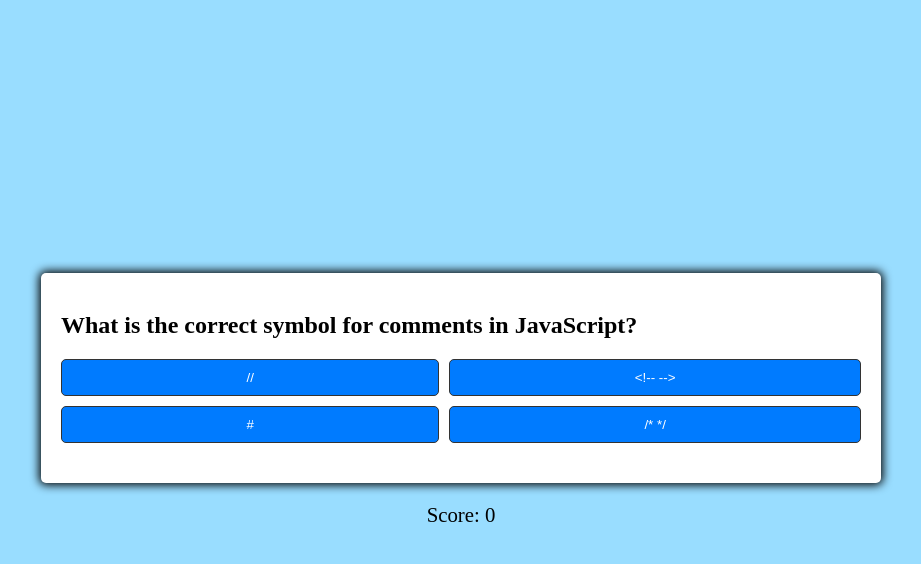
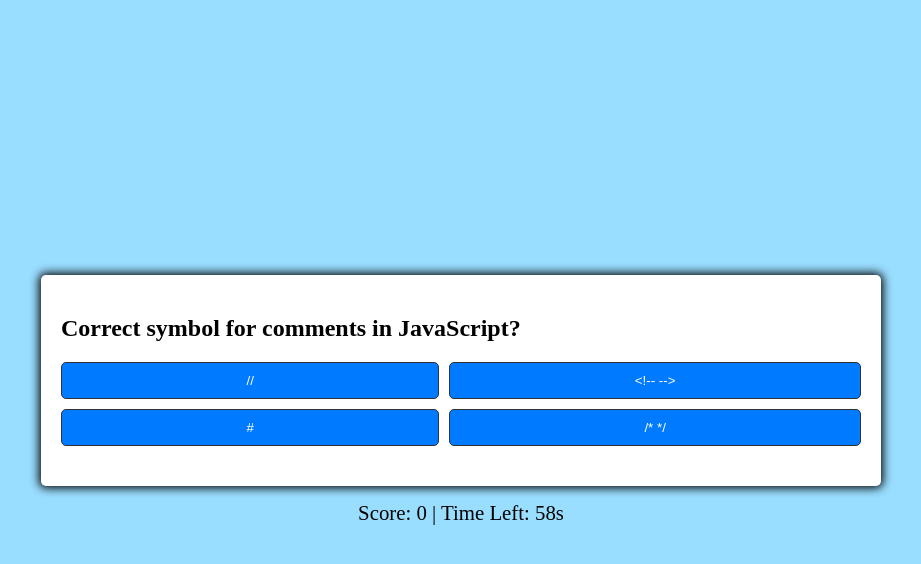
Before and after one commit to shridhargurav754-dev/Shridhar-s-Quiz-Competition, a plain HTML site: page index.html in a window 1280 px wide. Both pictures are taken after a click on the button "Start". Shown: the whole page, without its empty margins (179-1100 px from the left). Drawn offline with Linux system fonts and the light colour scheme.

Commit message:
Adding Timer for looking attractive

```diff
--- a/index.html
+++ b/index.html
@@ -79,10 +79,10 @@ body.wrong{
     display:none;
 }
 
-.score {
+.score{
+    margin-top:15px;
+    font-size:1.3rem;
     text-align:center;
-    margin-top: 20px;
-    font-size:1.3rem;
 }
 </style>
 </head>
@@ -102,7 +102,8 @@ body.wrong{
 </div>
 
 <div class="score">
-    Score: <span id="right-answers">0</span>
+    Score: <span id="right-answers">0</span> |
+    Time Left: <span id="time">60</span>s
 </div>
 
 <script>
@@ -112,9 +113,12 @@ const questionContainer = document.getElementById("questions-container");
 const questionElement = document.getElementById("question");
 const answerButtonsElement = document.getElementById("answer-buttons");
 const scoreElement = document.getElementById("right-answers");
+const timeElement = document.getElementById("time");
 
 let shuffledQuestions, currentQuestionIndex;
 let quizScore = 0;
+let timeLeft = 60;
+let timerInterval;
 
 startButton.addEventListener("click", startGame);
 nextButton.addEventListener("click", () => {
@@ -126,10 +130,26 @@ function startGame() {
     startButton.classList.add("hide");
     quizScore = 0;
     scoreElement.innerText = quizScore;
+
+    timeLeft = 60;
+    timeElement.innerText = timeLeft;
+    clearInterval(timerInterval);
+    timerInterval = setInterval(startTimer, 1000);
+
     shuffledQuestions = questions.sort(() => Math.random() - 0.5);
     currentQuestionIndex = 0;
     questionContainer.classList.remove("hide");
     setNextQuestion();
+}
+
+function startTimer() {
+    timeLeft--;
+    timeElement.innerText = timeLeft;
+
+    if (timeLeft <= 0) {
+        clearInterval(timerInterval);
+        endQuiz();
+    }
 }
 
 function setNextQuestion() {
@@ -163,7 +183,6 @@ function selectAnswer(e) {
     const selectedButton = e.target;
     const correct = selectedButton.dataset.correct === "true";
 
-    // Disable all buttons after one click
     Array.from(answerButtonsElement.children).forEach(button => {
         button.disabled = true;
         setStatusClass(button, button.dataset.correct === "true");
@@ -177,20 +196,24 @@ function selectAnswer(e) {
     if (currentQuestionIndex < shuffledQuestions.length - 1) {
         nextButton.classList.remove("hide");
     } else {
+        clearInterval(timerInterval);
+        endQuiz();
+    }
+}
+
+function endQuiz() {
+    questionElement.innerText =
+        `Quiz Finished! Final Score: ${quizScore}/${shuffledQuestions.length}`;
+    answerButtonsElement.innerHTML = "";
+    nextButton.classList.add("hide");
     startButton.innerText = "Restart";
     startButton.classList.remove("hide");
-        questionElement.innerText = `Quiz Finished! Final Score: ${quizScore}/${shuffledQuestions.length}`;
-        answerButtonsElement.innerHTML = "";
-    }
 }
 
 function setStatusClass(element, correct) {
     clearStatusClass(element);
-    if (correct === true) {
-        element.classList.add("correct");
-    } else if (correct === false) {
-        element.classList.add("wrong");
-    }
+    if (correct) element.classList.add("correct");
+    else element.classList.add("wrong");
 }
 
 function clearStatusClass(element) {
@@ -225,21 +248,21 @@ const questions = [
         ]
     },
     {
-       question: "Which languge is considered as base of all languege?",
+        question: "Which language is considered the base of all languages?",
         answers: [
-           {text: "C", correct: true },
-           {text: "C++", correct: false },
-           {text: "Python", correct: false },
-           {text: "Java", correct: false }
+            { text: "C", correct: true },
+            { text: "C++", correct: false },
+            { text: "Python", correct: false },
+            { text: "Java", correct: false }
         ]
     },
     {
-        question: "Which is of the following is both procedural and object oriented programming languge?",
+        question: "Which is both procedural and object-oriented?",
         answers: [
-           {text: "C", correct: false },
-           {text: "C++", correct: true },
-           {text: "JavaScript", correct: false},
-           {text: "Html", correct: false }
+            { text: "C", correct: false },
+            { text: "C++", correct: true },
+            { text: "JavaScript", correct: false },
+            { text: "HTML", correct: false }
         ]
     },
     {
@@ -263,14 +286,14 @@ const questions = [
     {
         question: "What does CSS stand for?",
         answers: [
-            { text: "CASCADING STYLE SHEET", correct: true },
-            { text: "CASCADING SUPER SHEET", correct: false },
-            { text: "CASUALT STYLE SHEET", correct: false },
-            { text: "CASUAL STORE SHEET  ", correct: false }
+            { text: "Cascading Style Sheet", correct: true },
+            { text: "Cascading Super Sheet", correct: false },
+            { text: "Casual Style Sheet", correct: false },
+            { text: "Casual Store Sheet", correct: false }
         ]
     },
     {
-        question: "Which language is used for creating dyanmic web pages?",
+        question: "Which language creates dynamic web pages?",
         answers: [
             { text: "HTML", correct: false },
             { text: "CSS", correct: false },
@@ -279,15 +302,16 @@ const questions = [
         ]
     },
     {
-        question: "What is the correct symbol for comments in JavaScript?",
+        question: "Correct symbol for comments in JavaScript?",
         answers: [
             { text: "//", correct: true },
             { text: "<!-- -->", correct: false },
             { text: "#", correct: false },
             { text: "/* */", correct: false }
         ]
-    },
+    }
 ];
 </script>
+
 </body>
 </html>
```
Lines whose indentation alone changed are shown as unchanged.
